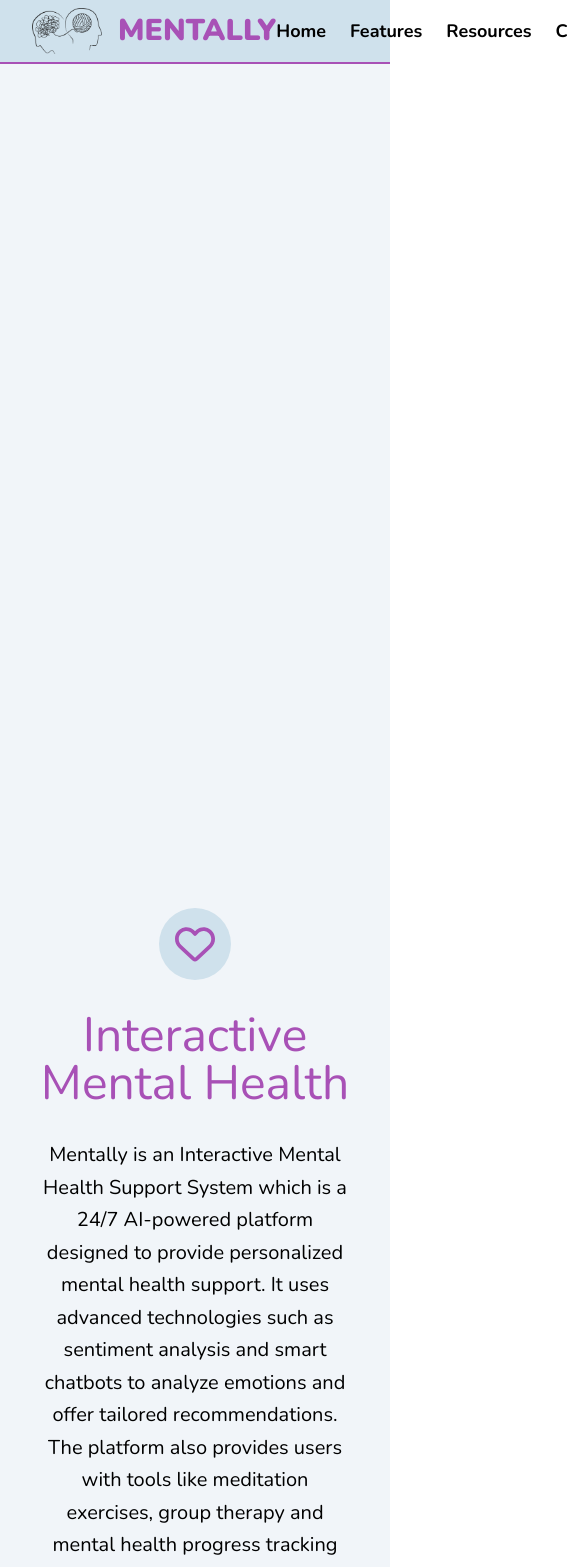
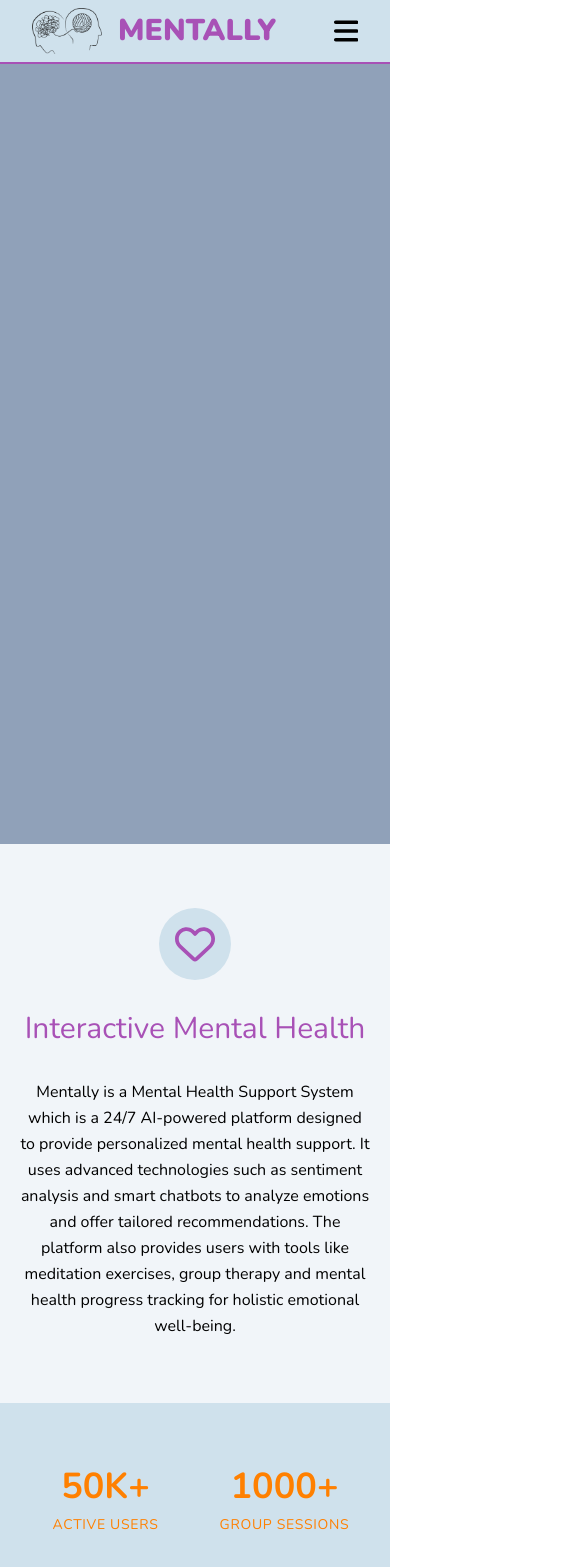
Before and after one commit to ahmed-ehab-reffat/mentally, a Next.js app: page / in a window 390 px wide. Shown: the top 1567 px of the page, 567 px wide, since content can reach past the window. Built offline with nearby package versions, Linux system fonts and the light colour scheme.

Commit message:
make the header and the footer responsive

```diff
--- a/app/features/questionnaire/page.tsx
+++ b/app/features/questionnaire/page.tsx
@@ -1,31 +1,36 @@
 "use client";
 
 import Link from "next/link";
-import { useState } from "react";
+import { useEffect, useState } from "react";
+
+type Result = {
+  summary: string;
+  details: string[];
+  recommendations: string[];
+};
 
 export default function QuestionnairePage() {
   const [answers, setAnswers] = useState<string[]>([]);
   const [selectedOption, setSelectedOption] = useState<string>("");
   const [isAnalyzing, setIsAnalyzing] = useState<boolean>(false);
-  const [result, setResult] = useState<{
-    summary: string;
-    details: string[];
-    recommendations: string[];
-  } | null>(null);
+  const [result, setResult] = useState<Result>();
 
-  console.log(answers);
+  useEffect(() => {
+    if (answers.length === questions.length) {
+      handleSubmit();
+    }
+  }, [answers]);
 
-  const handleNext = async () => {
+  function handleNext() {
     if (!selectedOption) return;
 
     setAnswers((prev) => [...prev, selectedOption]);
+    setSelectedOption("");
+  }
 
-    if (answers.length < questions.length) {
-      setSelectedOption("");
-    } else {
+  async function handleSubmit() {
     setIsAnalyzing(true);
 
-      // Prepare answers text for OpenAI
     const answersText = questions
       .map(
         (question, index) =>
@@ -69,11 +74,8 @@ export default function QuestionnairePage() {
       }
 
       const data = await response.json();
-        console.log(data);
-        console.log("#".repeat(20));
       const aiResponse: string = data.choices[0].message.content;
 
-        // Parse AI response
       const parsedResult = parseAIResponse(aiResponse);
       setResult(parsedResult);
     } catch (err) {
@@ -85,12 +87,8 @@ export default function QuestionnairePage() {
       setIsAnalyzing(false);
     }
   }
-  };
 
-  // Function to parse AI response
-  const parseAIResponse = (
-    response: string
-  ): { summary: string; details: string[]; recommendations: string[] } => {
+  function parseAIResponse(response: string): Result {
     console.log(response);
     const summary: string =
       response.split("\n")[0] ||
@@ -121,21 +119,25 @@ export default function QuestionnairePage() {
         (r: string) => r.trim().length > 0
       ),
     };
-  };
+  }
 
   return (
     <div className="container mx-auto px-8 py-16 max-w-2xl min-h-[calc(100dvh-4rem)]">
       <div className="bg-light p-8 rounded-xl shadow-lg">
+        {!result && (
+          <div>
             <header className="mb-6">
               <h1 className="text-2xl font-bold">Mental Health Assessment</h1>
-          <p className="text-sm">{`Question ${answers.length + 1} of ${
-            questions.length
-          }`}</p>
+              <p className="text-sm">{`Question ${
+                questions.length > answers.length
+                  ? answers.length + 1
+                  : questions.length
+              } of ${questions.length}`}</p>
             </header>
             <div className="mb-6">
               <div>
                 <h2 className="text-lg font-semibold mb-6">
-              {questions[answers.length]}
+                  {questions[answers.length] || questions[answers.length - 1]}
                 </h2>
                 <div role="radiogroup" className="grid grid-cols-2 gap-4">
                   {options.map((option) => (
@@ -181,8 +183,9 @@ export default function QuestionnairePage() {
                 {answers.length === questions.length - 1 ? "Submit" : "Next"}
               </button>
             </footer>
+          </div>
+        )}
 
-        {/* Display results after analysis */}
         {result && !isAnalyzing && (
           <div className="mt-6">
             <h3 className="text-xl font-semibold mb-4">
@@ -193,19 +196,15 @@ export default function QuestionnairePage() {
               <h4 className="font-semibold">Detailed Analysis:</h4>
               <ul className="list-disc pl-4">
                 {result.details.map((detail, index) => (
-                  <li key={index} className="text-foreground/80">
-                    {detail}
-                  </li>
+                  <li key={index}>{detail}</li>
                 ))}
               </ul>
             </div>
             <div className="mb-4">
-              <h4 className="font-semibold">Recommendations:</h4>
+              <h4 className="font-bold">Recommendations:</h4>
               <ul className="list-disc pl-4">
                 {result.recommendations.map((recommendation, index) => (
-                  <li key={index} className="text-foreground/80">
-                    {recommendation}
-                  </li>
+                  <li key={index}>{recommendation}</li>
                 ))}
               </ul>
             </div>
--- a/app/globals.css
+++ b/app/globals.css
@@ -8,4 +8,26 @@
   --color-lighter: #f1f5f9; /*gray*/
   --color-dark: #1e293b; /*navy*/
   --color-darker: #020817; /*black*/
+
+  --animate-slide-right: slide-right 1s ease-in-out;
+  --animate-slide-left: slide-left 1s ease-in-out;
 }
+
+@keyframes slide-right {
+  0% {
+    left: -100%;
+  }
+  100% {
+    left: 0;
+  }
+}
+
+@keyframes slide-left {
+  0% {
+    left: 0;
+  }
+  100% {
+    left: -100%;
+    display: none;
+  }
+}
--- a/components/footer.tsx
+++ b/components/footer.tsx
@@ -7,8 +7,8 @@ import { Facebook, Github, Instagram, Linkedin, X } from "./ui/icons";
 export default function Footer() {
   return (
     <footer id="contactus" className="bg-light pt-12 pb-4">
-      <div className="container px-4 mx-auto flex gap-8">
-        <div className="w-1/3">
+      <div className="container px-8 sm:px-4 mx-auto flex flex-wrap flex-col md:flex-row gap-8">
+        <div className="min-w-full lg:min-w-auto lg:flex-1">
           <Link href="/" className="block w-fit">
             <Image
               src={logo}
@@ -25,11 +25,12 @@ export default function Footer() {
             mentally
           </Link>
           <p className="text-lg my-2">
-            We&apos;re committed to delivering life-changing mental care to
+            We&apos;re committed to deliver life-changing mental care to
             everyone who needs it.
           </p>
         </div>
-        <div className="w-1/6">
+        <div className="flex flex-1 lg:justify-around">
+          <div className="mr-24 lg:mr-0">
             <h6 className="uppercase font-black text-lg">links</h6>
             <ul className="*:block *:mt-2 *:hover:underline">
               <Link href="/#about">About</Link>
@@ -38,7 +39,7 @@ export default function Footer() {
               <Link href="/chatbot">Chatbot</Link>
             </ul>
           </div>
-        <div className="w-1/6">
+          <div className="">
             <h6 className="uppercase font-black text-lg">legal</h6>
             <ul className="*:mt-2">
               <li>
@@ -63,7 +64,8 @@ export default function Footer() {
               </li>
             </ul>
           </div>
-        <div className="w-1/3">
+        </div>
+        <div className="flex-1">
           <h6 className="uppercase font-black">contact us</h6>
           <p className="mt-2">
             Get in touch with us via mail We are waiting for your message
--- a/components/header.tsx
+++ b/components/header.tsx
@@ -1,9 +1,19 @@
+"use client";
+
 import Image from "next/image";
 import Link from "next/link";
 
+import { useState } from "react";
+
+import { Menu } from "./ui/icons";
 import logo from "@/assets/images/logoBlack.png";
 
 export default function Header() {
+  const [toggle, setToggle] = useState<boolean>(false);
+  function handleToggle() {
+    setToggle((prev: boolean) => !prev);
+  }
+
   return (
     <header className="fixed z-10 w-full flex justify-between items-center px-8 py-2 bg-light border-b-primary border-b-2">
       <Link href="/" className="flex items-center">
@@ -18,12 +28,22 @@ export default function Header() {
           mentally
         </h1>
       </Link>
-      <nav className="flex justify-between gap-6 capitalize text-lg font-bold *:duration-200 *:hover:text-primary">
-        <Link href="/">home</Link>
-        <Link href="/#features">features</Link>
-        <Link href="/#resources">resources</Link>
-        <Link href="/chatbot">chatbot</Link>
-        <Link href="#contactus">contact</Link>
+      <nav>
+        <Menu className="h-7 md:hidden" onClick={handleToggle} />
+        <ul
+          className={`${
+            toggle
+              ? "left-0 animate-slide-right"
+              : "-left-full animate-slide-left"
+          }
+           absolute top-16 w-full p-5 flex flex-col space-y-5 bg-black/20 capitalize font-bold *:w-fit *:duration-200 *:hover:text-primary md:static md:space-y-0 md:bg-transparent md:justify-between md:items-center md:flex-row md:gap-6 md:p-0 md:text-lg`}
+        >
+          <Link href="/">home</Link>
+          <Link href="/#features">features</Link>
+          <Link href="/#resources">resources</Link>
+          <Link href="/chatbot">chatbot</Link>
+          <Link href="#contactus">contact</Link>
+        </ul>
       </nav>
     </header>
   );
--- a/components/home/about.tsx
+++ b/components/home/about.tsx
@@ -3,21 +3,21 @@ import { Heart } from "../ui/icons";
 export default function About() {
   return (
     <section id="about" className="">
-      <div className="container mx-auto px-10 py-16 text-center">
+      <div className="container mx-auto px-5 md:px-10 py-16 text-center">
         <div className="inline-block p-4 rounded-full bg-light">
           <Heart className="w-10 h-10 align-[-0.125em] fill-primary" />
         </div>
-        <h2 className="text-5xl text-primary font-light mt-6 mb-8">
+        <h2 className="text-3xl md:text-5xl text-primary font-light mt-6 mb-8">
           Interactive Mental Health
         </h2>
-        <p className="text-xl leading-relaxed">
-          Mentally is an Interactive Mental Health Support System which is a
-          24/7 AI-powered platform designed to provide personalized mental
-          health support. It uses advanced technologies such as sentiment
-          analysis and smart chatbots to analyze emotions and offer tailored
-          recommendations. The platform also provides users with tools like
-          meditation exercises, group therapy and mental health progress
-          tracking for holistic emotional well-being.
+        <p className="md:text-xl leading-relaxed">
+          Mentally is a Mental Health Support System which is a 24/7 AI-powered
+          platform designed to provide personalized mental health support. It
+          uses advanced technologies such as sentiment analysis and smart
+          chatbots to analyze emotions and offer tailored recommendations. The
+          platform also provides users with tools like meditation exercises,
+          group therapy and mental health progress tracking for holistic
+          emotional well-being.
         </p>
       </div>
     </section>
--- a/components/home/landing.tsx
+++ b/components/home/landing.tsx
@@ -1,3 +1,8 @@
 export default function Landing() {
-  return <section id="landing" className="h-[calc(100dvh-4rem)]"></section>;
+  return (
+    <section
+      id="landing"
+      className="h-[calc(100dvh-4rem)] bg-slate-400"
+    ></section>
+  );
 }
--- a/components/home/testimonials.tsx
+++ b/components/home/testimonials.tsx
@@ -5,7 +5,7 @@ export default function Testimonial() {
         <h2 className="text-4xl font-bold text-center mb-16 capitalize">
           what our users say
         </h2>
-        <ul className="grid md:grid-cols-3 gap-12">
+        <ul className="grid lg:grid-cols-3 gap-12">
           {testimonials.map((testimonial, index) => (
             <li
               key={index}
--- a/components/ui/icons.tsx
+++ b/components/ui/icons.tsx
@@ -210,3 +210,11 @@ export function Send(props: Props) {
     </svg>
   );
 }
+
+export function Menu(props: Props) {
+  return (
+    <svg {...props} xmlns="http://www.w3.org/2000/svg" viewBox="0 0 448 512">
+      <path d="M0 96C0 78.3 14.3 64 32 64l384 0c17.7 0 32 14.3 32 32s-14.3 32-32 32L32 128C14.3 128 0 113.7 0 96zM0 256c0-17.7 14.3-32 32-32l384 0c17.7 0 32 14.3 32 32s-14.3 32-32 32L32 288c-17.7 0-32-14.3-32-32zM448 416c0 17.7-14.3 32-32 32L32 448c-17.7 0-32-14.3-32-32s14.3-32 32-32l384 0c17.7 0 32 14.3 32 32z" />
+    </svg>
+  );
+}
```
Lines whose indentation alone changed are shown as unchanged.
